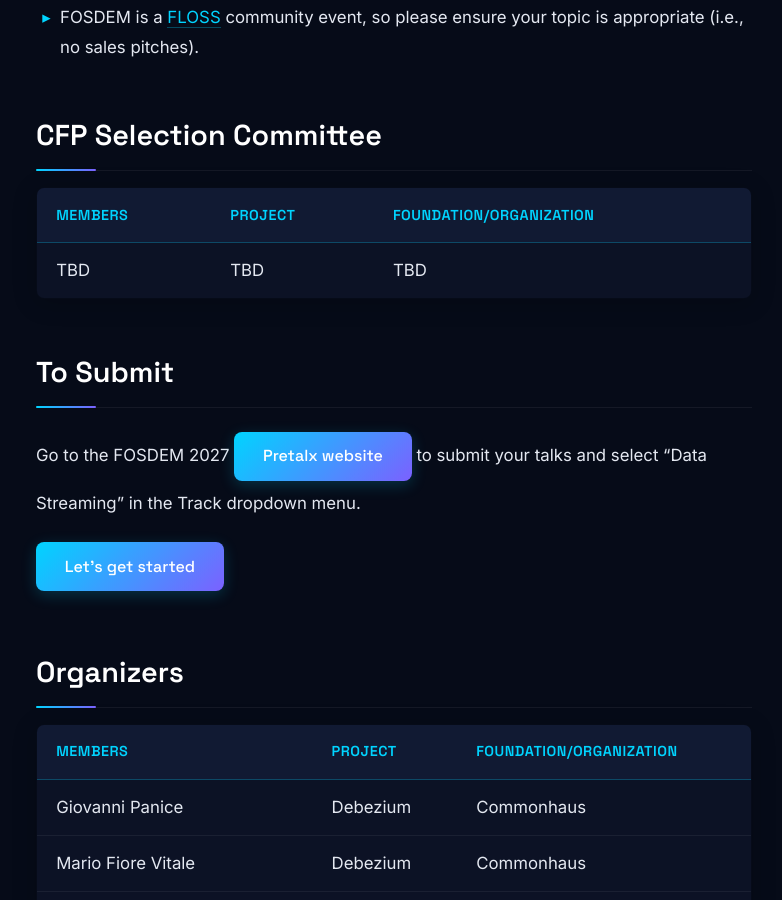
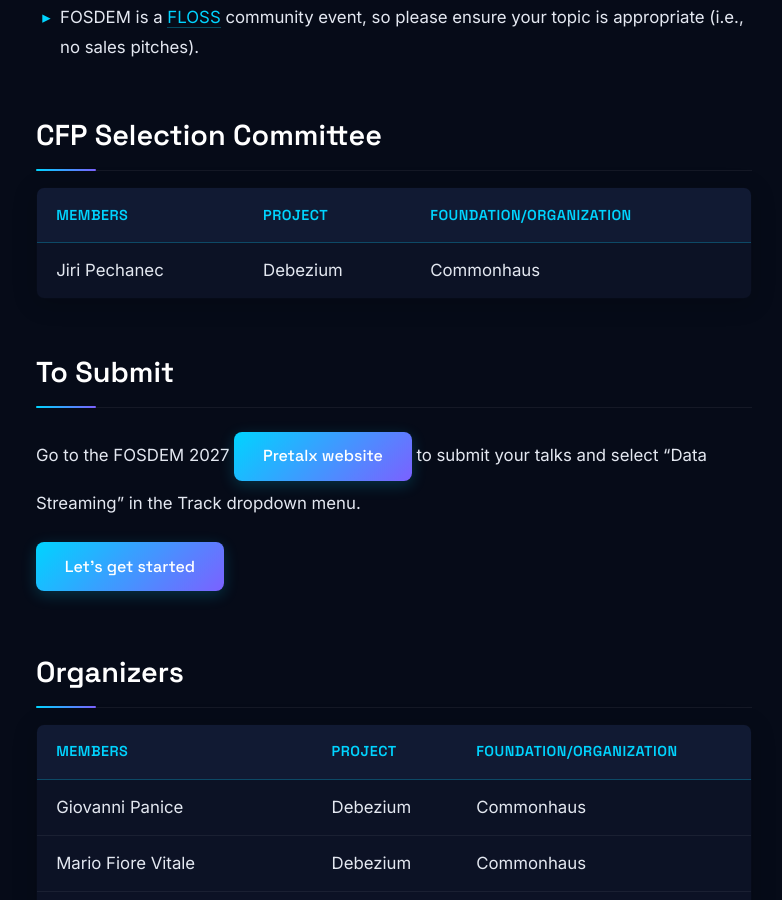
Before and after one commit to Naros/fosdem-data-streaming.github.io, a Jekyll site: the page built from index.md, in a window 1280 px wide and 900 px high, scrolled down 1655 px. Shown: the whole window, without its empty margins (246-1028 px from the left). Built offline with Jekyll 4.4.1, drawn with Linux system fonts in a browser that asks for light colours.

Commit message:
Adding Jiri Pechanec to selection committee
Updated the CFP Selection Committee table format and added a member.

Signed-off-by: Jiri Pechanec <jiri.pechanec@centrum.cz>

```diff
--- a/index.md
+++ b/index.md
@@ -35,9 +35,9 @@ A few notes:
 
 ## CFP Selection Committee
 
-| Members | Project | Foundation/Organization |
-|---------|---------|-------------------------|
-| TBD     | TBD     | TBD                     |
+| Members       | Project  | Foundation/Organization |
+|---------------|----------|-------------------------|
+| Jiri Pechanec | Debezium | Commonhaus              |
 
 ## To Submit
 
```
Also changed, not shown: members.md (+3 -3 lines).
